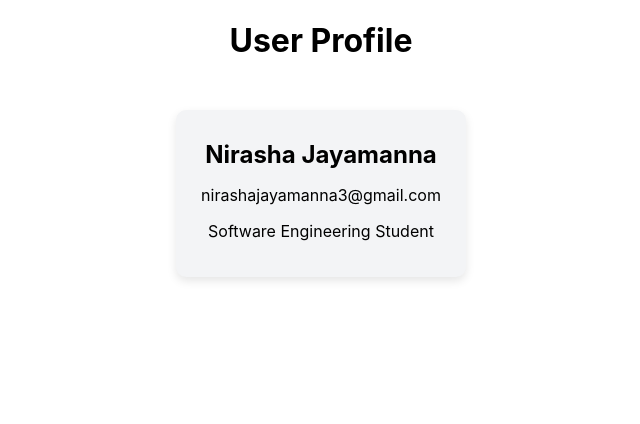
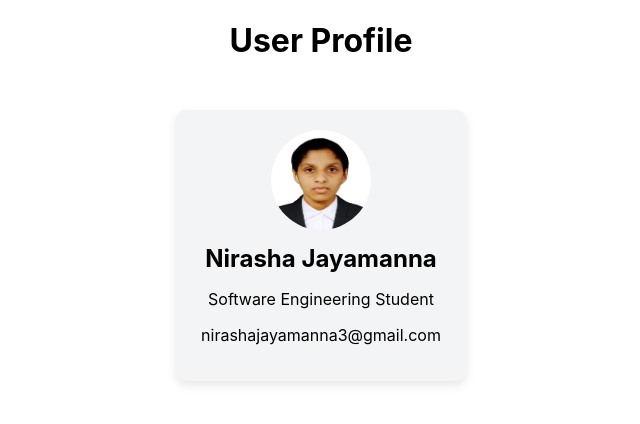
Before and after one commit to nirashajayamanna3/Profile, a React (Create React App) app: page / in a window 1280 px wide. Shown: the top 424 px of the page, without its empty margins (319-959 px from the left). Built offline with nearby package versions, Linux system fonts and the light colour scheme.

Commit message:
Add the image in profile

```diff
--- a/src/component/profile.js
+++ b/src/component/profile.js
@@ -1,15 +1,18 @@
 function Profile() {
-    const user = {
+  const user = {
+    picture: "myPhoto.jpg",
     name: "Nirasha Jayamanna",
     email: "nirashajayamanna3@gmail.com",
     bio: "Software Engineering Student",
   };
+
   return (
     <div className="profile-card">
+      <img src={user.picture} alt="Profile" />
+      <h2>{user.name}</h2>
+      <p>{user.bio}</p>
+      <p>{user.email}</p>
 
-      <h2>{user.name}</h2>
-      <p>{user.email}</p>
-      <p>{user.bio}</p>
     </div>
   );
 }
```
Also changed, not shown: public/myPhoto.jpg (added).
